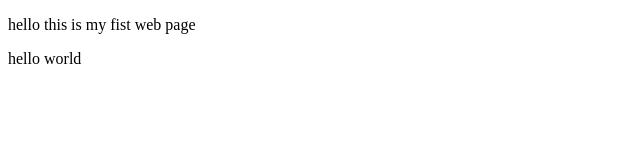
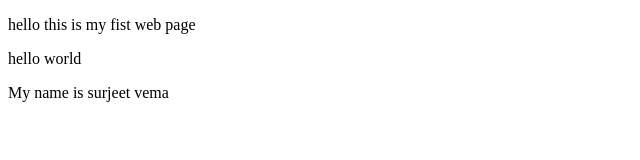
Before and after one commit to surjeet2006/newfsd, a plain HTML site: page index.html in a window 1280 px wide. Shown: the whole page, without its empty margins (0-640 px from the left). Drawn offline with Linux system fonts and the light colour scheme.

Commit message:
3rd change

```diff
--- a/index.html
+++ b/index.html
@@ -10,5 +10,6 @@
         hello this is my fist web page
     </p>
     <p> hello world</p>
+    <p>My name is surjeet vema</p>
 </body>
 </html>
```
